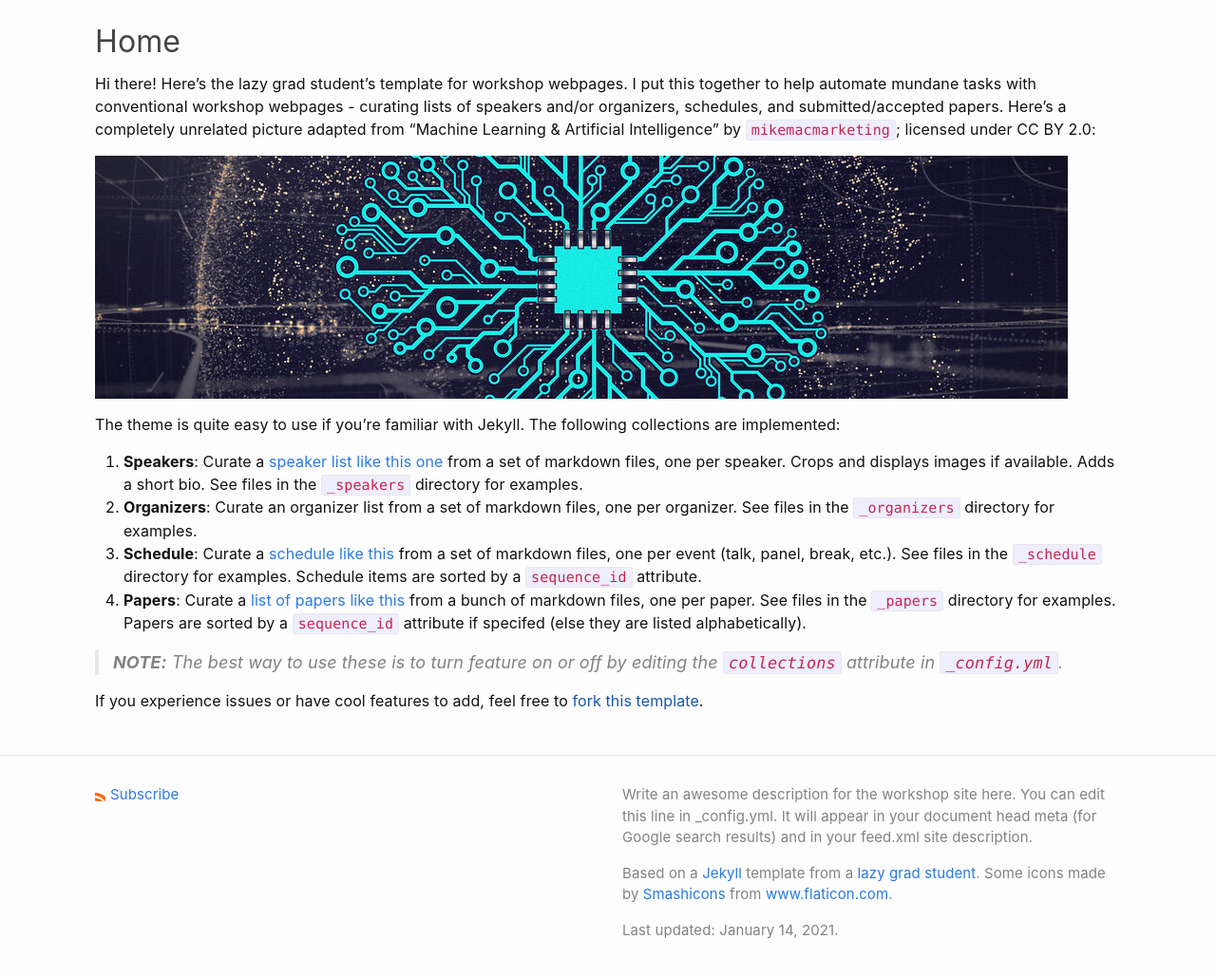
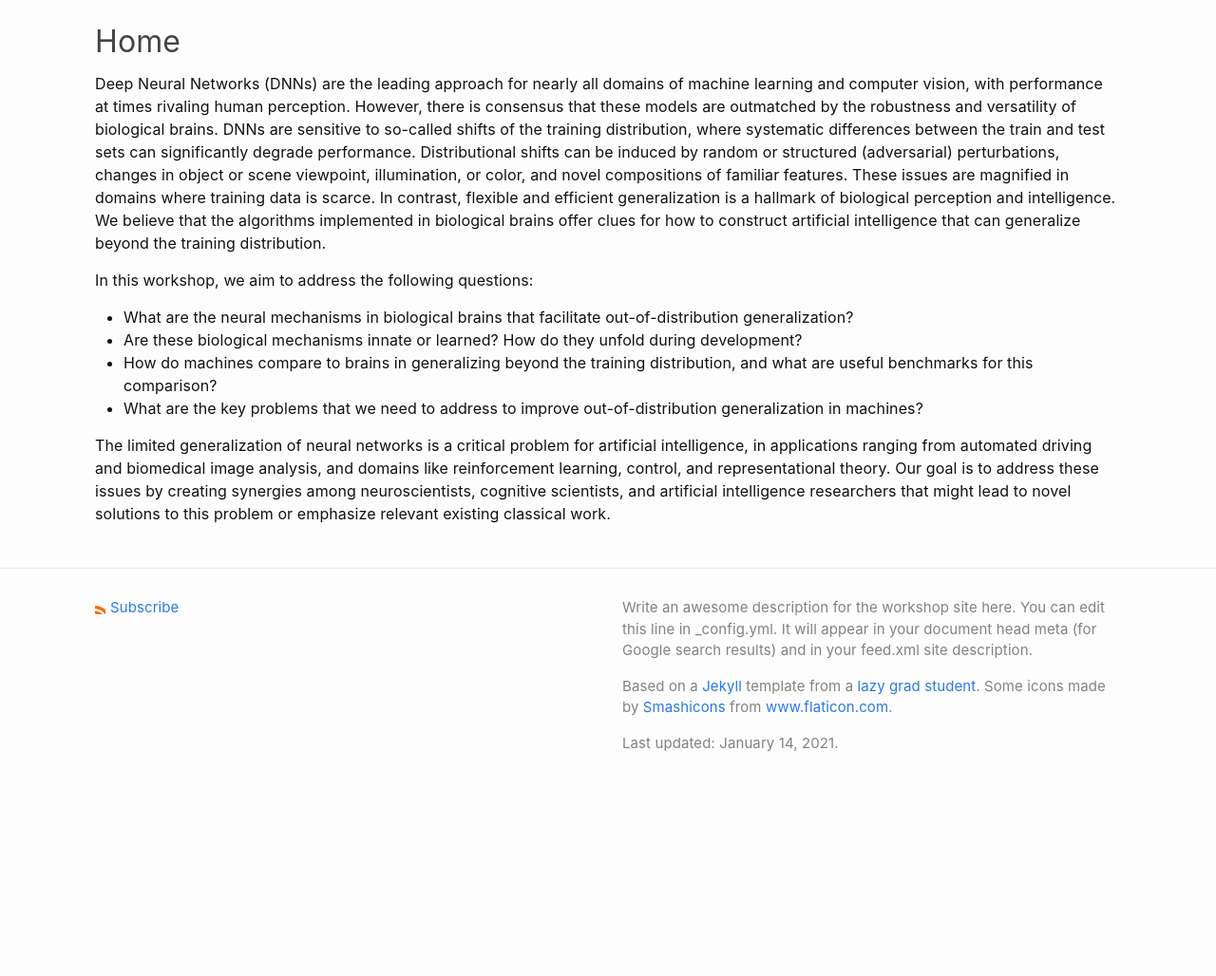
Before and after one commit to iclr2021generalization/iclr2021generalization.github.io, a Jekyll site: the page built from index.md, in a window 1280 px wide, cut to the strip 104-1140 px from the top of the page. Shown: the top 1028 px of the strip at 95% size. Built offline with Jekyll 4.4.1, drawn with Linux system fonts in a browser that asks for light colours; after the commit the page ends 943 px from its top, so only the background shows below that.

Commit message:
added example text and speaker

```diff
--- a/index.md
+++ b/index.md
@@ -6,17 +6,12 @@ permalink: /
 title: Home
 layout: home
 ---
+Deep Neural Networks (DNNs) are the leading approach for nearly all domains of machine learning and computer vision, with performance at times rivaling human perception. However, there is consensus that these models are outmatched by the robustness and versatility of biological brains. DNNs are sensitive to so-called shifts of the training distribution, where systematic differences between the train and test sets can significantly degrade performance. Distributional shifts can be induced by random or structured (adversarial) perturbations, changes in object or scene viewpoint, illumination, or color, and novel compositions of familiar features. These issues are magnified in domains where training data is scarce. In contrast, flexible and efficient generalization is a hallmark of biological perception and intelligence. We believe that the algorithms implemented in biological brains offer clues for how to construct artificial intelligence that can generalize beyond the training distribution.
 
-Hi there! Here's the lazy grad student's template for workshop webpages. I put this together to help automate mundane tasks with conventional workshop webpages - curating lists of speakers and/or organizers, schedules, and submitted/accepted papers. Here's a completely unrelated picture adapted from "Machine Learning & Artificial Intelligence" by `mikemacmarketing`; licensed under CC BY 2.0:
+In this workshop, we aim to address the following questions:
+* What are the neural mechanisms in biological brains that facilitate out-of-distribution generalization?
+* Are these biological mechanisms innate or learned? How do they unfold during development?
+* How do machines compare to brains in generalizing beyond the training distribution, and what are useful benchmarks for this comparison?
+* What are the key problems that we need to address to improve out-of-distribution generalization in machines?
 
-![](assets/img/banner.jpg)
-
-The theme is quite easy to use if you're familiar with Jekyll. The following collections are implemented:
-1. **Speakers**: Curate a [speaker list like this one](speakers) from a set of markdown files, one per speaker. Crops and displays images if available. Adds a short bio. See files in the `_speakers` directory for examples.
-2. **Organizers**: Curate an organizer list from a set of markdown files, one per organizer. See files in the `_organizers` directory for examples.
-3. **Schedule**: Curate a [schedule like this](schedule) from a set of markdown files, one per event (talk, panel, break, etc.). See files in the `_schedule` directory for examples. Schedule items are sorted by a `sequence_id` attribute.
-4. **Papers**: Curate a [list of papers like this](papers) from a bunch of markdown files, one per paper. See files in the `_papers` directory for examples. Papers are sorted by a `sequence_id` attribute if specifed (else they are listed alphabetically).
-
-> **NOTE:** The best way to use these is to turn feature on or off by editing the `collections` attribute in `_config.yml`.
-
-If you experience issues or have cool features to add, feel free to [fork this template]().
+The limited generalization of neural networks is a critical problem for artificial intelligence, in applications ranging from automated driving and biomedical image analysis, and domains like reinforcement learning, control, and representational theory. Our goal is to address these issues by creating synergies among neuroscientists, cognitive scientists, and artificial intelligence researchers that might lead to novel solutions to this problem or emphasize relevant existing classical work.
```
Also changed, not shown: _speakers/ullman.md (added, +24 -0 lines), assets/img/speakers/ullman.jpg (added).
